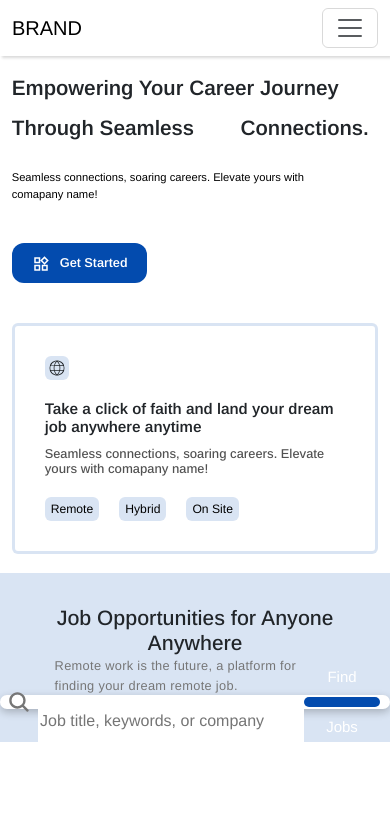
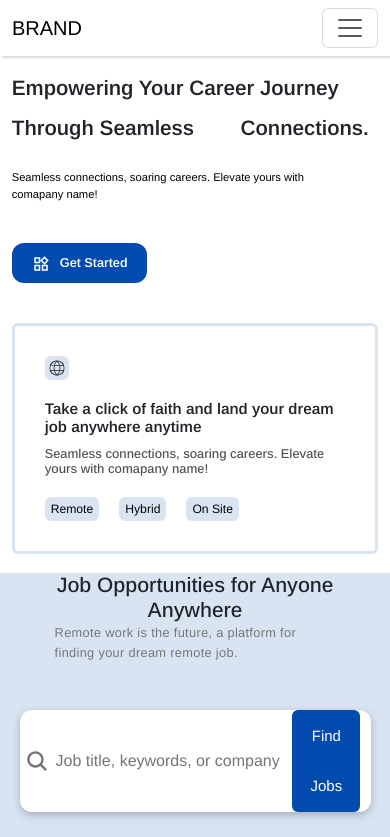
Before and after one commit to c4928315/project002, a React (Create React App) app: page / in a window 390 px wide. Shown: the top 837 px of the page. Built offline with nearby package versions, Linux system fonts and the light colour scheme; no server answers; some icons are missing.

Commit message:
on my way

```diff
--- a/src/Components/FindJobs/findJobs.css
+++ b/src/Components/FindJobs/findJobs.css
@@ -101,7 +101,7 @@
     }
 
     .findJobsContainer{
-        height: 20vh;
+        height: fit-content;
     }
 
     .findJobsSubHeader p{
@@ -116,6 +116,14 @@
     }
 
     .findJobsSearch{
-        height: 0.9em;
+        height: fit-content ;
+        display: flex;
+        align-items: center;
+        width: 90%;
+        margin: 3em auto;
+    }
+
+    .findJobsSearchArea{
+        background-color: lightgray;
     }
   }
```
